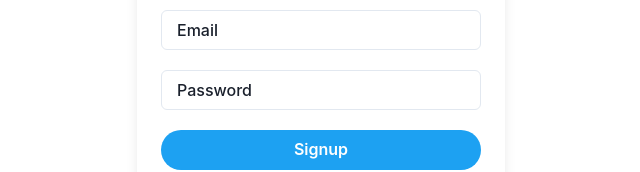
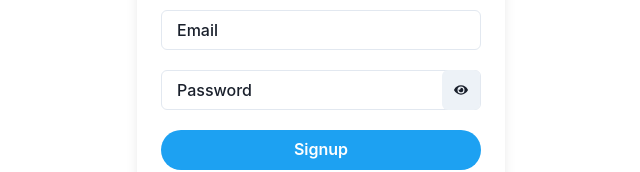
Before and after one commit to andrianggoro21/kelompok2-exercise11-12, a React (Create React App) app: page /register in a window 1280 px wide. Shown: the part 370-542 px from the top of the page, without its empty margins (319-959 px from the left). Built offline with nearby package versions, Linux system fonts and the light colour scheme.

Commit message:
Update Register (#8)

```diff
--- a/package.json
+++ b/package.json
@@ -16,6 +16,7 @@
     "framer-motion": "^10.16.4",
     "react": "^18.2.0",
     "react-dom": "^18.2.0",
+    "react-icons": "^4.11.0",
     "react-router-dom": "^6.16.0",
     "react-scripts": "5.0.1",
     "web-vitals": "^2.1.4",
--- a/src/components/boxRegister/index.jsx
+++ b/src/components/boxRegister/index.jsx
@@ -6,6 +6,7 @@ import {
   FormControl,
   InputGroup,
   Input,
+  InputRightElement,
   Button,
   FormErrorMessage,
   Stack,
@@ -15,6 +16,8 @@ import axios from "axios";
 import { useFormik } from "formik";
 import * as Yup from "yup";
 import { useNavigate } from "react-router-dom";
+import { useState } from "react";
+import { FaEye, FaEyeSlash } from "react-icons/fa";
 
 const RegisterSchema = Yup.object().shape({
     name: Yup.string()
@@ -60,6 +63,8 @@ const BoxRegister = () => {
             navigate("/login")
         },
     });
+
+  const [showPassword, setShowPassword] = useState(false);
 
   return (
     <ChakraProvider theme={formFloating}>
@@ -111,11 +116,20 @@ const BoxRegister = () => {
                 <InputGroup>
                   <Input
                     placeholder=" "
-                    type="password"
+                    type={showPassword ? "text" : "password"}
                     name="password"
                     values={formik.values.password}
                     onChange={formik.handleChange}
                   ></Input>
+                  <InputRightElement>
+                    <Button
+                      h="100%"
+                      size="sm"
+                      onClick={() => setShowPassword(!showPassword)}
+                    >
+                      {showPassword ? <FaEyeSlash /> : <FaEye />}
+                    </Button>
+                  </InputRightElement>
                   <FormLabel>Password</FormLabel>
                 </InputGroup>
                 {formik.touched.password && formik.errors.password && (
```
Also changed, not shown: 1 other file (tests, documents, lock files or other folders).
